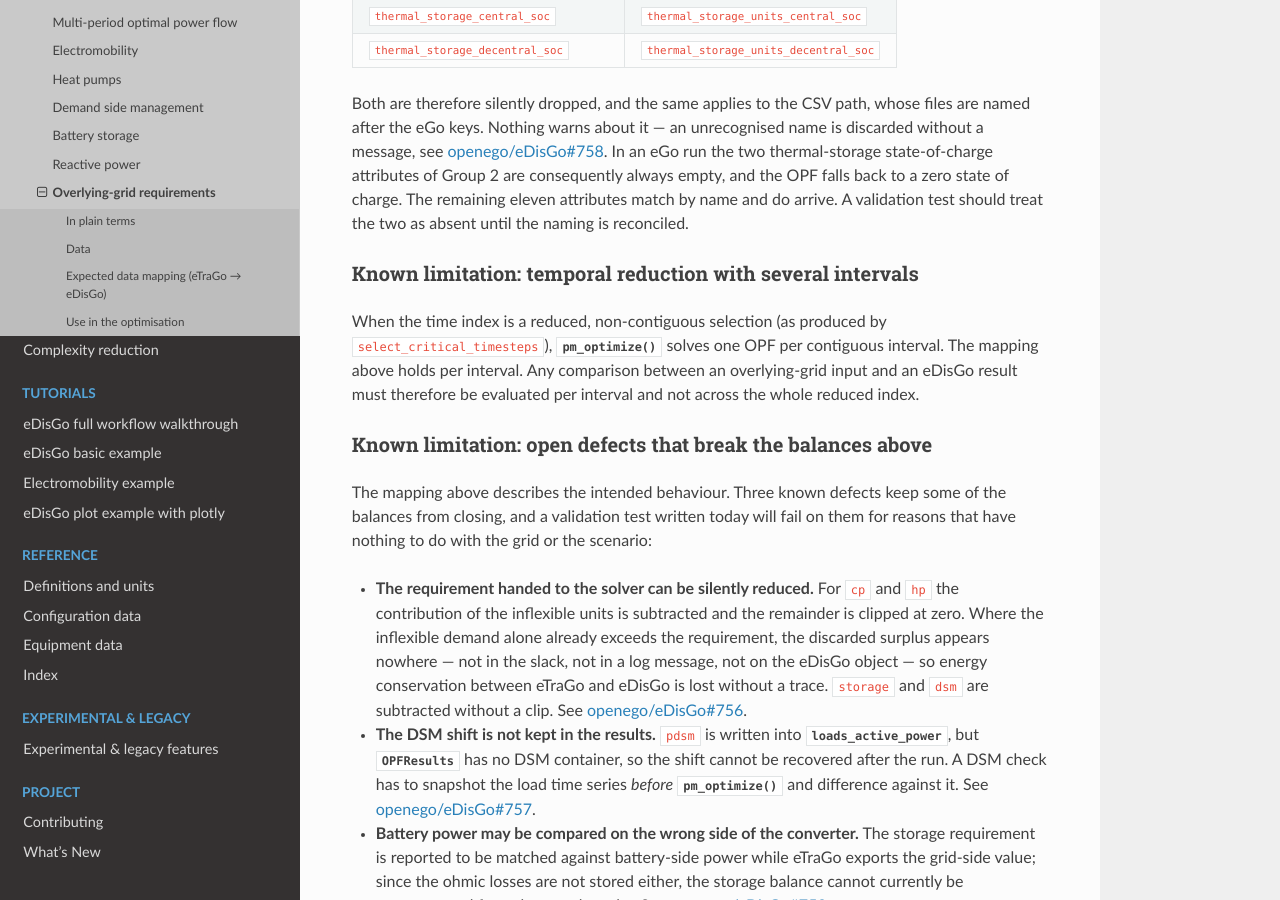
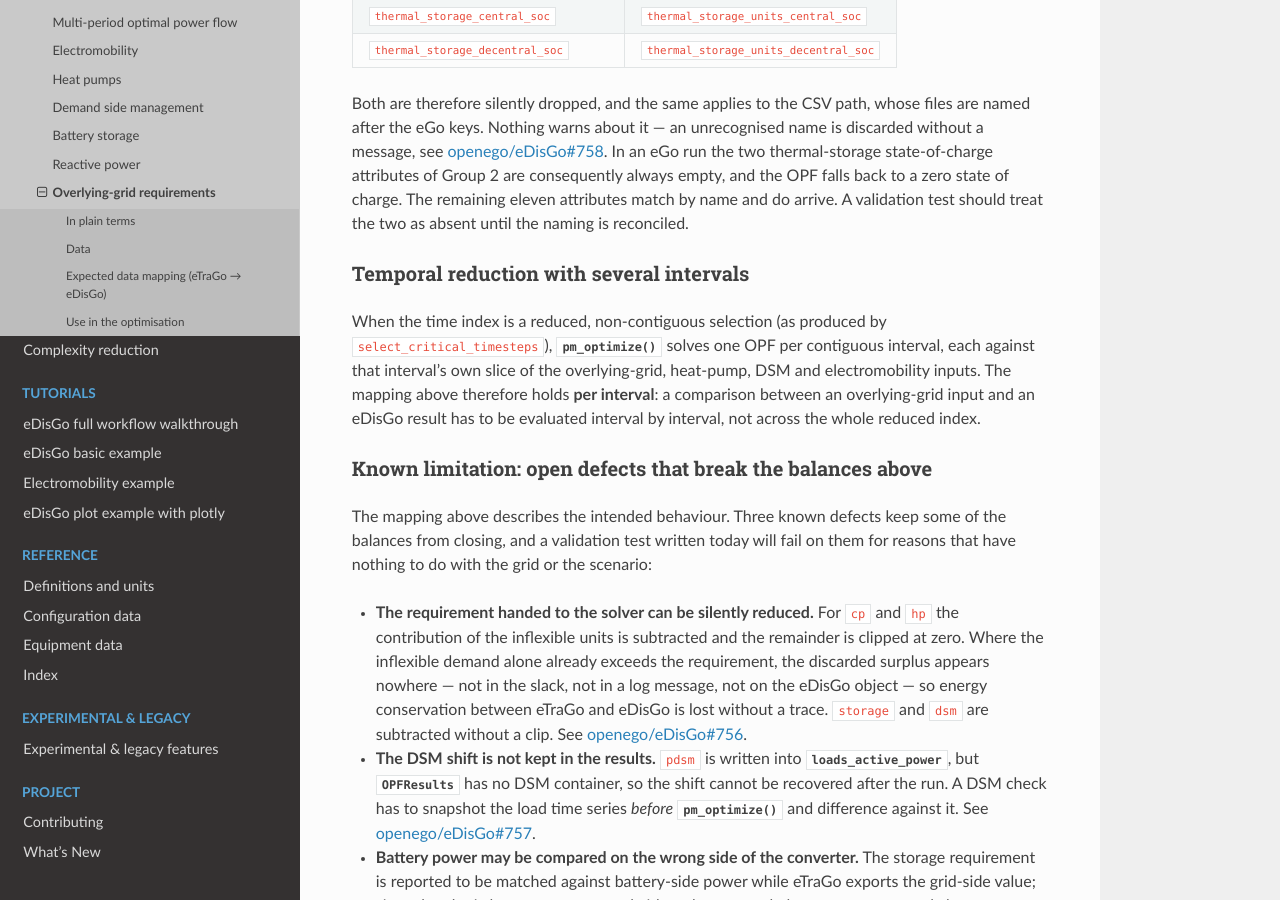
Before and after one commit to openego/eDisGo, a Sphinx documentation site: the page built from doc/methodology/flexibility/overlying_grid.rst, in a window 1280 px wide and 900 px high, scrolled down 4278 px. Built offline with Sphinx 7.4.7 and the Read the Docs theme 3.1.0, drawn with Linux system fonts in a browser that asks for light colours; pages that are not in the unit, such as notebooks, are missing from menus.

Commit message:
docs: state the per-interval mapping as behaviour, not a limitation
The interval fix in this branch gives each interval its own slice of the
overlying-grid, heat-pump, DSM and electromobility inputs, so the section no
longer describes a defect. The consequence for a validation test is unchanged:
the comparison is evaluated per interval.

Also carries a whitespace-only reformat of two blocks in powermodels_io.py that
ruff-format applies on the merged tree.

```diff
--- a/doc/methodology/flexibility/overlying_grid.rst
+++ b/doc/methodology/flexibility/overlying_grid.rst
@@ -296,15 +296,16 @@ falls back to a zero state of charge. The remaining eleven attributes match by n
 and do arrive. A validation test should treat the two as absent until the naming is
 reconciled.
 
-Known limitation: temporal reduction with several intervals
-^^^^^^^^^^^^^^^^^^^^^^^^^^^^^^^^^^^^^^^^^^^^^^^^^^^^^^^^^^^
+Temporal reduction with several intervals
+^^^^^^^^^^^^^^^^^^^^^^^^^^^^^^^^^^^^^^^^^
 
 When the time index is a reduced, non-contiguous selection (as produced by
 ``select_critical_timesteps``),
 :func:`~edisgo.opf.powermodels_opf.pm_optimize` solves one OPF per contiguous
-interval. The mapping above holds per interval. Any comparison between an
-overlying-grid input and an eDisGo result must therefore be evaluated per interval and
-not across the whole reduced index.
+interval, each against that interval's own slice of the overlying-grid,
+heat-pump, DSM and electromobility inputs. The mapping above therefore holds
+**per interval**: a comparison between an overlying-grid input and an eDisGo result
+has to be evaluated interval by interval, not across the whole reduced index.
 
 Known limitation: open defects that break the balances above
 ^^^^^^^^^^^^^^^^^^^^^^^^^^^^^^^^^^^^^^^^^^^^^^^^^^^^^^^^^^^^
```
Also changed, not shown: 1 other file.
